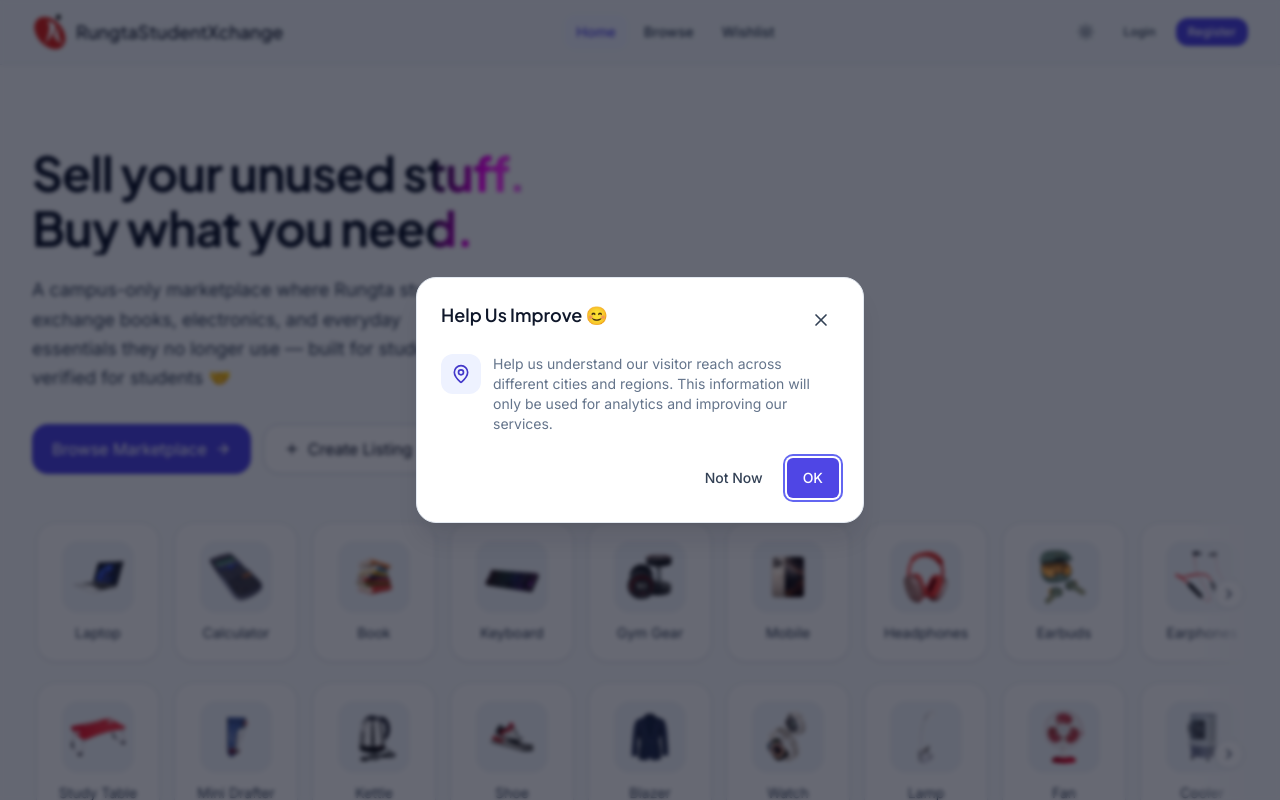
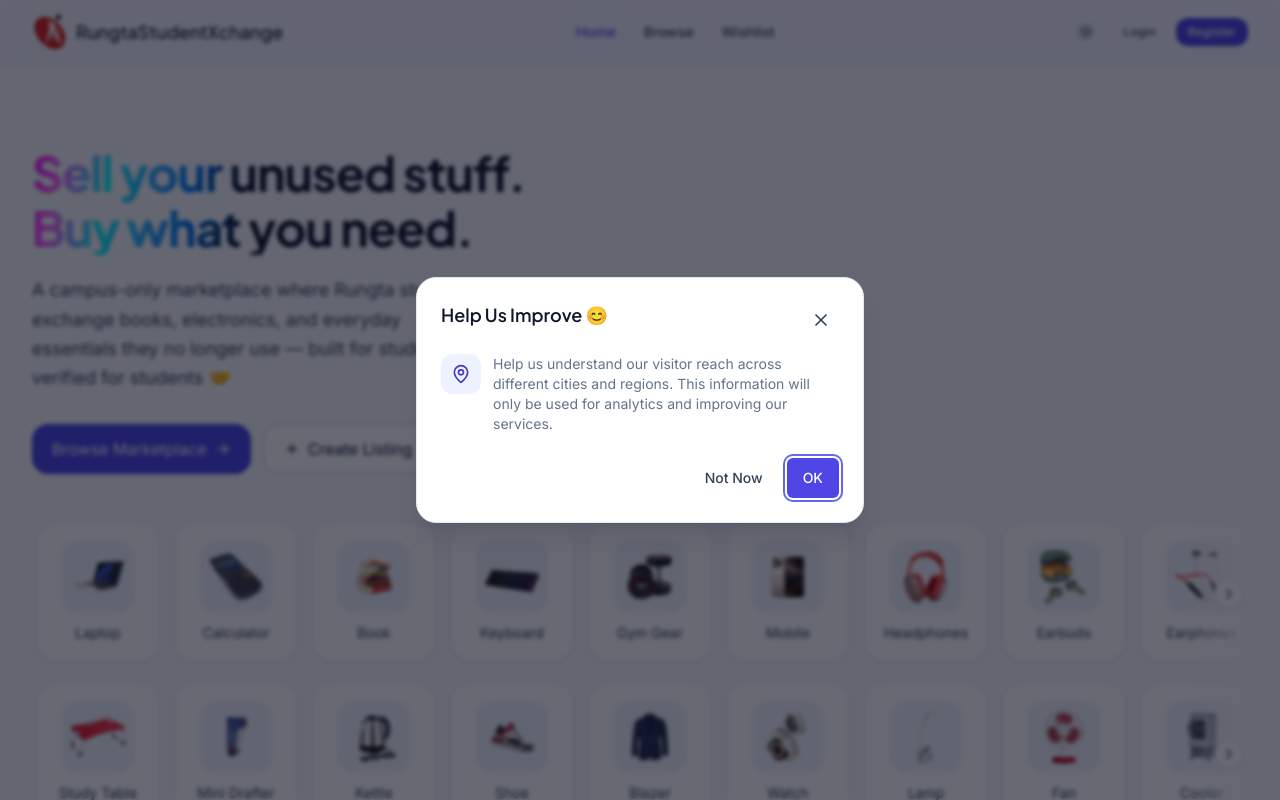
Before and after one commit to MdAdnan098/RungtaStudentXchange, a React (Vite) app in the folder frontend/: page / in a window 1280 px wide. Shown: the top 800 px of the page. Built offline with nearby package versions, Linux system fonts and the light colour scheme; no server answers.

Commit message:
feat: neon sweep hero heading and live relative listing time

```diff
--- a/frontend/src/styles/index.css
+++ b/frontend/src/styles/index.css
@@ -410,7 +410,7 @@
   background-position: -75% 0, 0 0;
   -webkit-background-clip: text;
   background-clip: text;
-  animation: neon-sweep 3.6s cubic-bezier(0.45, 0, 0.55, 1) infinite;
+  animation: neon-sweep 2.6s cubic-bezier(0.45, 0, 0.55, 1) infinite;
 }
 
 @keyframes neon-sweep {
```
